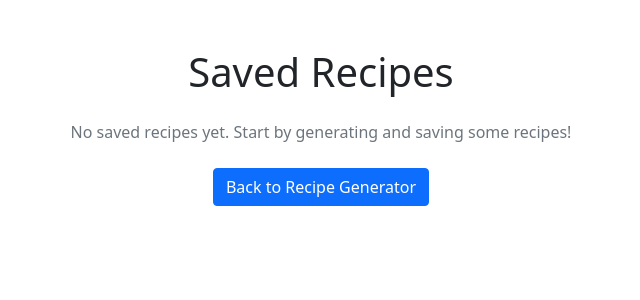
After one commit to MokahalA/GNG5300_Project, a Django app: page /home/saved_recipes/ in a window 1280 px wide. The commit adds this page. Shown: the top 300 px of the page, without its empty margins (319-959 px from the left). Run offline with Django 5.2, Linux system fonts and the light colour scheme; a user stored in the database is signed in; some libraries are stand-ins or nearby versions.

Commit message:
fetching list of recipies

```diff
--- a/mealgenie/mealgenie/urls.py
+++ b/mealgenie/mealgenie/urls.py
@@ -18,7 +18,7 @@ Including another URLconf
 from django.contrib import admin
 from django.urls import path
 
-from users.views import login_view, register_view, logout_view, home_view, profile_view, grocery_list_view, add_grocery_view, generate_meal_plans, get_meal_plan, generate_recipe, save_recipe_view
+from users.views import login_view, register_view, logout_view, home_view, profile_view, grocery_list_view, add_grocery_view, generate_meal_plans, get_meal_plan, generate_recipe, save_recipe_view , saved_recipes_view
 
 urlpatterns = [
     path('admin/', admin.site.urls),
@@ -34,4 +34,5 @@ urlpatterns = [
     path('home/generateMealPlans/', generate_meal_plans, name='generate_meal_plans'),
     path('home/generateRecipe/', generate_recipe, name='generate_recipe'),
     path('home/save_recipe/', save_recipe_view, name='save_recipe'),
+    path('home/saved_recipes/', saved_recipes_view, name='saved_recipes'),
 ]
--- /dev/null
+++ b/mealgenie/users/templates/saved_recipes.html
@@ -0,0 +1,39 @@
+
+
+<!DOCTYPE html>
+<html lang="en">
+<head>
+    <meta charset="UTF-8">
+    <meta name="viewport" content="width=device-width, initial-scale=1.0">
+    <title>Recipe Step</title>
+    <link rel="stylesheet" href="https://cdnjs.cloudflare.com/ajax/libs/bootstrap/5.1.3/css/bootstrap.min.css">
+    <style>
+        /* Add styling to align the Save button */
+        .save-button-container {
+            display: flex;
+            justify-content: flex-end;
+        }
+    </style>
+</head>
+<body>
+    <div class="container my-5">
+        <h1 class="mb-4 text-center">Saved Recipes</h1>
+        {% if recipes %}
+            <div class="list-group">
+                {% for recipe in recipes %}
+                    <a href="#" class="list-group-item list-group-item-action">
+                        <h5 class="mb-1">{{ recipe.recipe_title }}</h5>
+                        <p class="mb-1"><strong>Ingredients:</strong> {{ recipe.ingredients }}</p>
+                        <small><strong>Steps:</strong> {{ recipe.steps }}</small>
+                    </a>
+                {% endfor %}
+            </div>
+        {% else %}
+            <p class="text-center text-muted">No saved recipes yet. Start by generating and saving some recipes!</p>
+        {% endif %}
+        <div class="text-center mt-4">
+            <a href="{% url 'generate_recipe' %}" class="btn btn-primary">Back to Recipe Generator</a>
+        </div>
+    </div>
+</body>
+</html>
--- a/mealgenie/users/views.py
+++ b/mealgenie/users/views.py
@@ -9,6 +9,7 @@ from django.http import JsonResponse
 import json
 from .forms import AddGroceryForm
 from .utils import prompt_ollama
+from .models import Recipe
 
 def login_view(request):
     if request.method == 'POST':
@@ -326,3 +327,24 @@ def save_recipe_view(request):
             return JsonResponse({'error': 'Invalid JSON'}, status=400)
 
     return JsonResponse({'error': 'Invalid request method'}, status=405)
+
+@login_required
+def saved_recipes_view(request):
+    if request.method == 'POST':
+        # Handle POST request logic here (if any functionality is required)
+        return JsonResponse({'status': 'error', 'message': 'POST method is not allowed for this endpoint'}, status=405)
+
+    if request.method == 'GET':
+        # Fetch saved recipes for the logged-in user
+        # user_recipes = Recipe.objects.filter(user=request.user, delete_flag=0)
+        user_recipes = Recipe.objects.filter( delete_flag=0)
+        if request.headers.get('X-Requested-With') == 'XMLHttpRequest':
+            recipe_list = [{
+                'id': recipe.recipe_id,
+                'title': recipe.recipe_title,
+                'ingredients': recipe.ingredients,
+                'steps': recipe.steps,
+            } for recipe in user_recipes]
+            return JsonResponse({'recipes': recipe_list})
+
+        return render(request, 'saved_recipes.html', {'recipes': user_recipes})
```
Also changed, not shown: mealgenie/users/templates/recipes.html (+7 -1 lines).
